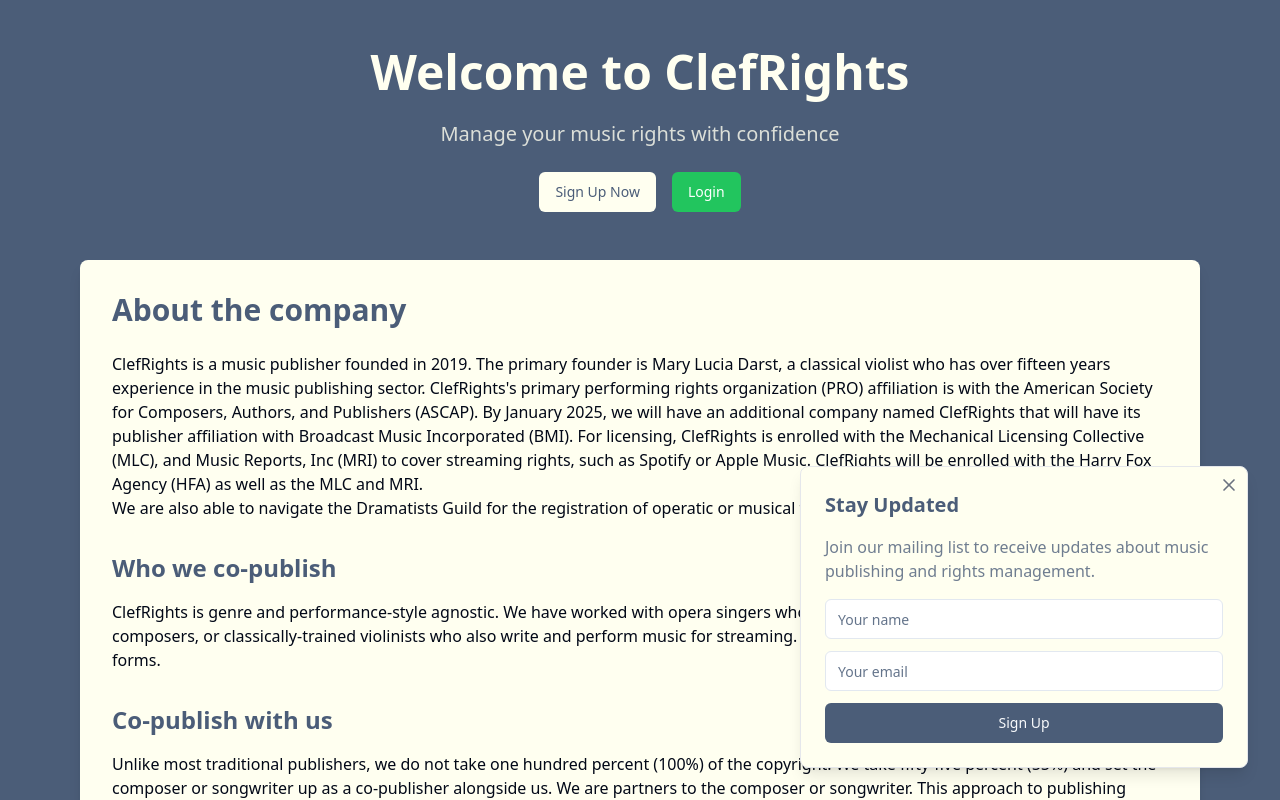
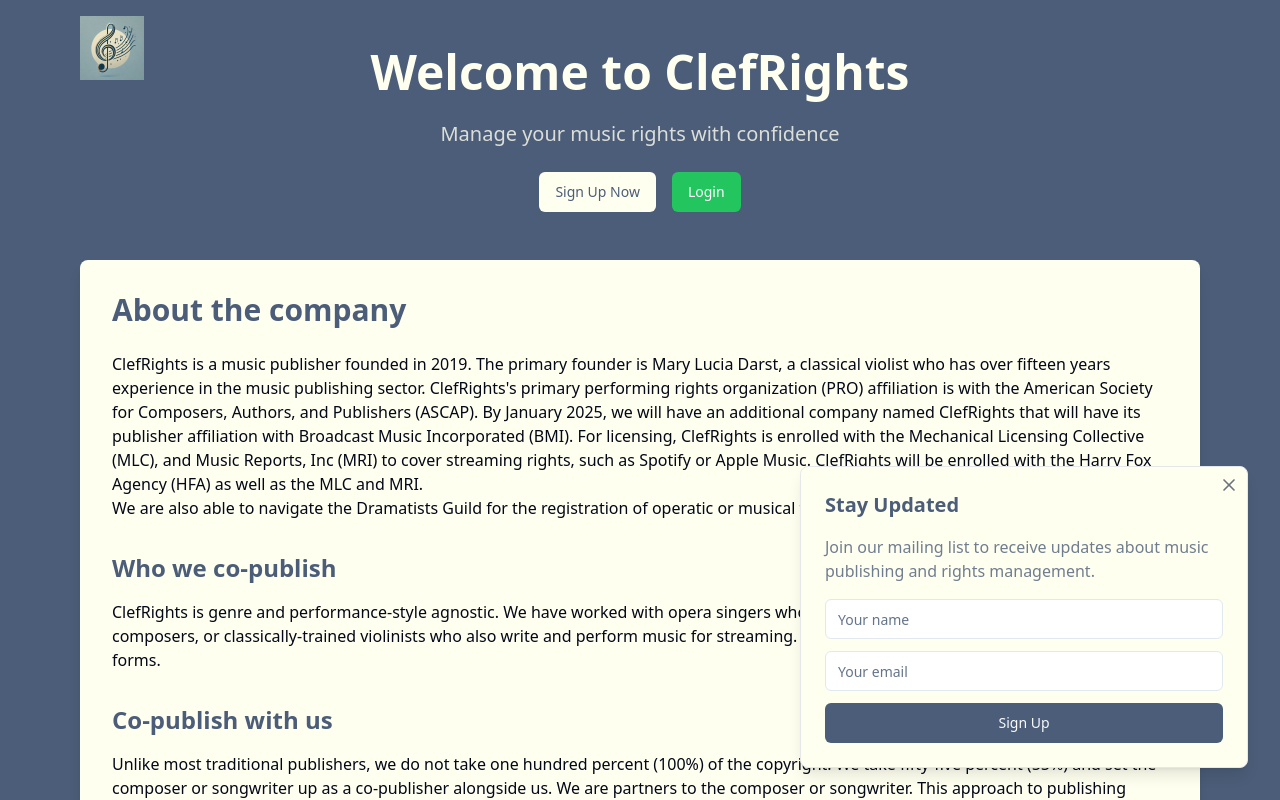
Before and after one commit to ClefRights/melody-collective, a React (Vite) app: page / in a window 1280 px wide. Shown: the top 800 px of the page. Built offline with nearby package versions, Linux system fonts and the light colour scheme.

Commit message:
Add brand logo to homepage
Incorporate the brand logo in the upper left corner of the front page. Ensure the logo is clear yet unobtrusive, maintaining focus on the text and guiding users towards the sign-up form.
[skip gpt_engineer]

```diff
--- a/src/pages/Index.tsx
+++ b/src/pages/Index.tsx
@@ -17,7 +17,12 @@ const Index = () => {
 
   return (
     <div className="min-h-screen bg-[#4B5D78]">
-      <div className="max-w-6xl mx-auto px-4 py-12">
+      <div className="max-w-6xl mx-auto px-4 py-12 relative">
+        <img
+          src="/lovable-uploads/153abd44-ca73-47e3-af18-2f74ee4ab66b.png"
+          alt="ClefRights Logo"
+          className="absolute top-4 left-4 w-16 h-16 object-contain opacity-90"
+        />
         <div className="text-center space-y-6 mb-12">
           <h1 className="text-5xl font-bold mb-4 text-[#FFFFF0] font-sans">Welcome to ClefRights</h1>
           <p className="text-xl text-[#FFFFF0]/80 font-light">Manage your music rights with confidence</p>
```
Also changed, not shown: public/lovable-uploads/153abd44-ca73-47e3-af18-2f74ee4ab66b.png (added).
